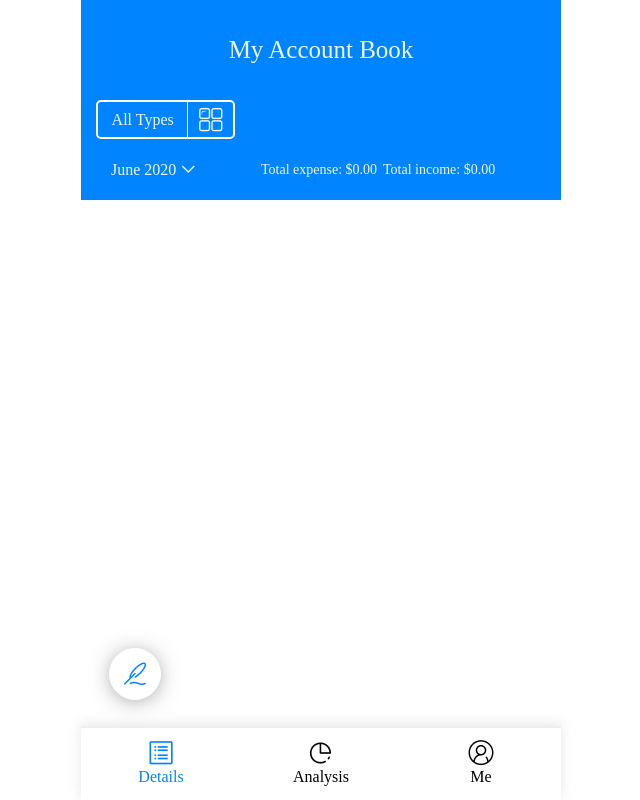
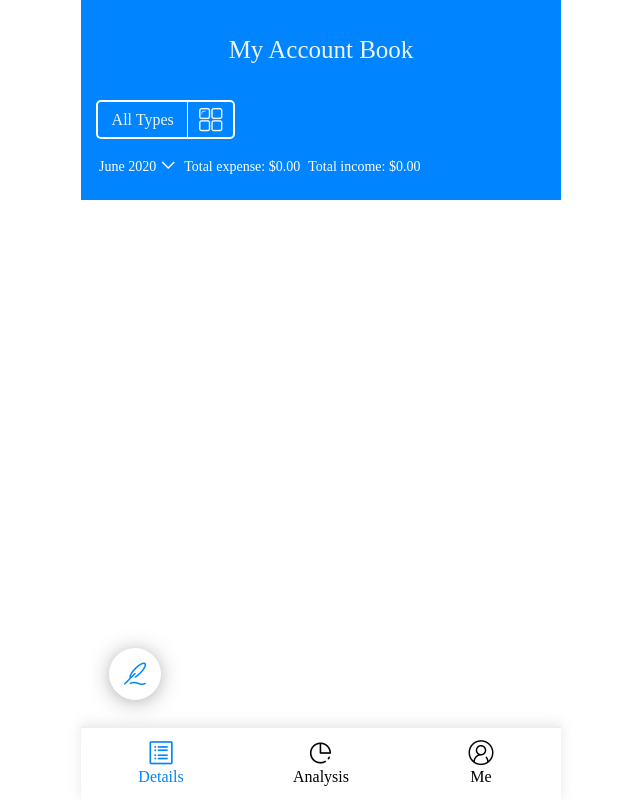
Before and after one commit to aldy97/Account_Book, a React (Create React App) app: page / in a window 1280 px wide. Shown: the whole page, without its empty margins (319-959 px from the left). Built offline with nearby package versions, Linux system fonts and the light colour scheme; what redux-immutable would draw is missing.

Commit message:
modified stateheader

```diff
--- a/src/pages/home/statsheader/index.js
+++ b/src/pages/home/statsheader/index.js
@@ -1,11 +1,27 @@
 import React from 'react';
-import { Wrapper, ButtonWrapper, DateWrapper } from './style';
+import { Wrapper, ButtonWrapper } from './style';
 import moment from 'moment';
+import theme from '../../../static/theme/index';
+import styled from 'styled-components';
 
 function StatesHeader(props) {
+  const DateWrapper = styled.div`
+    padding: 18px 18px;
+    span {
+      font-size: ${theme.$smallTextSize};
+      color: #fff;
+    }
+    .date {
+      margin-right: 8px;
+    }
+  `;
+
   return (
     <Wrapper>
-      <ButtonWrapper onClick={props.handleSetShow}>
+      <ButtonWrapper
+        onClick={props.handleSetShow}
+        style={{ cursor: 'pointer' }}
+      >
         <div>All Types</div>
         <i className='iconfont'>&#xe6c0;</i>
       </ButtonWrapper>
@@ -13,14 +29,14 @@ function StatesHeader(props) {
       <DateWrapper>
         <span className='date' onClick={props.handleSetShowMonth}>
           {moment().format('MMMM YYYY')}
-          <i className='iconfont' name='arrow-down'>
+          <i className='iconfont' name='arrow-down' style={{ marginLeft: 4 }}>
             &#xe668;
           </i>
         </span>
-        <span className='out-income'>
-          <span className='outcome'>Total expense: $0.00</span>
-          <span className='income'>Total income: $0.00</span>
+        <span className='outcome' style={{ marginRight: 8 }}>
+          Total expense: $0.00
         </span>
+        <span className='income'>Total income: $0.00</span>
       </DateWrapper>
     </Wrapper>
   );
```
